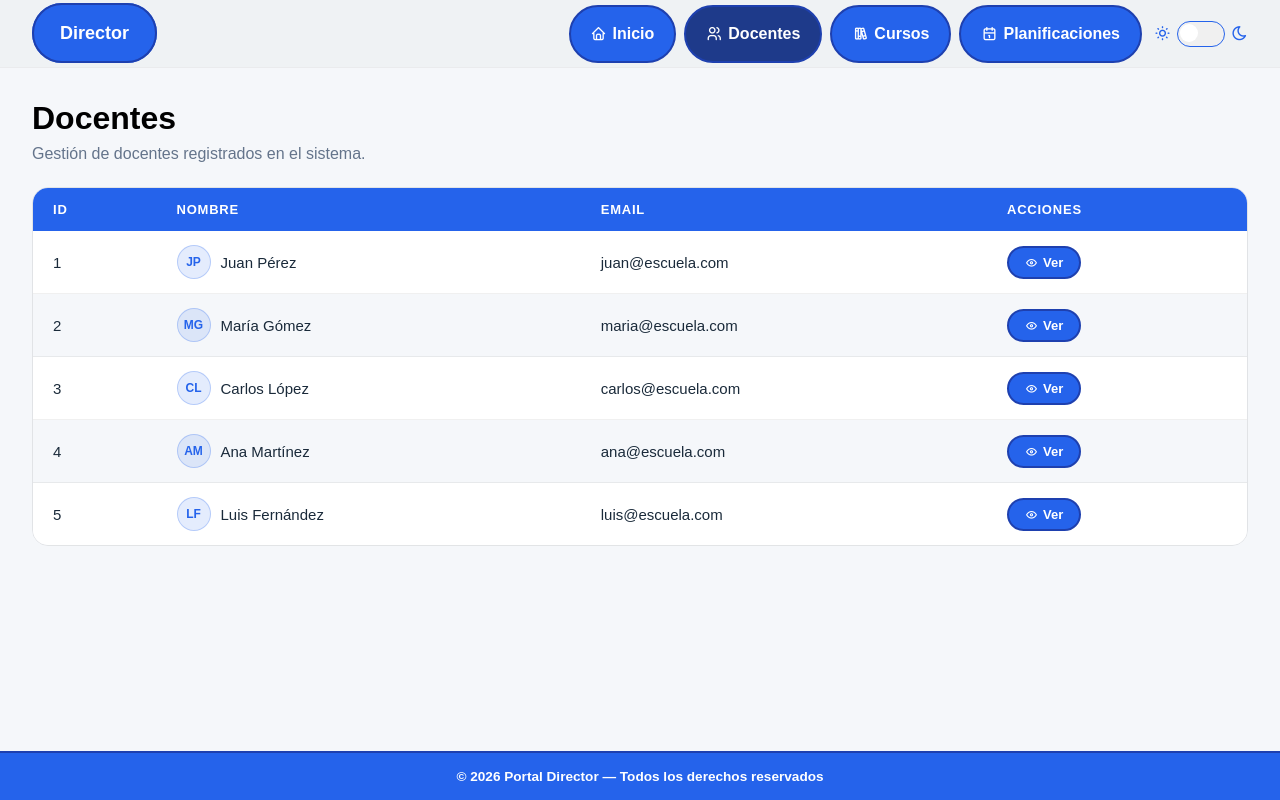
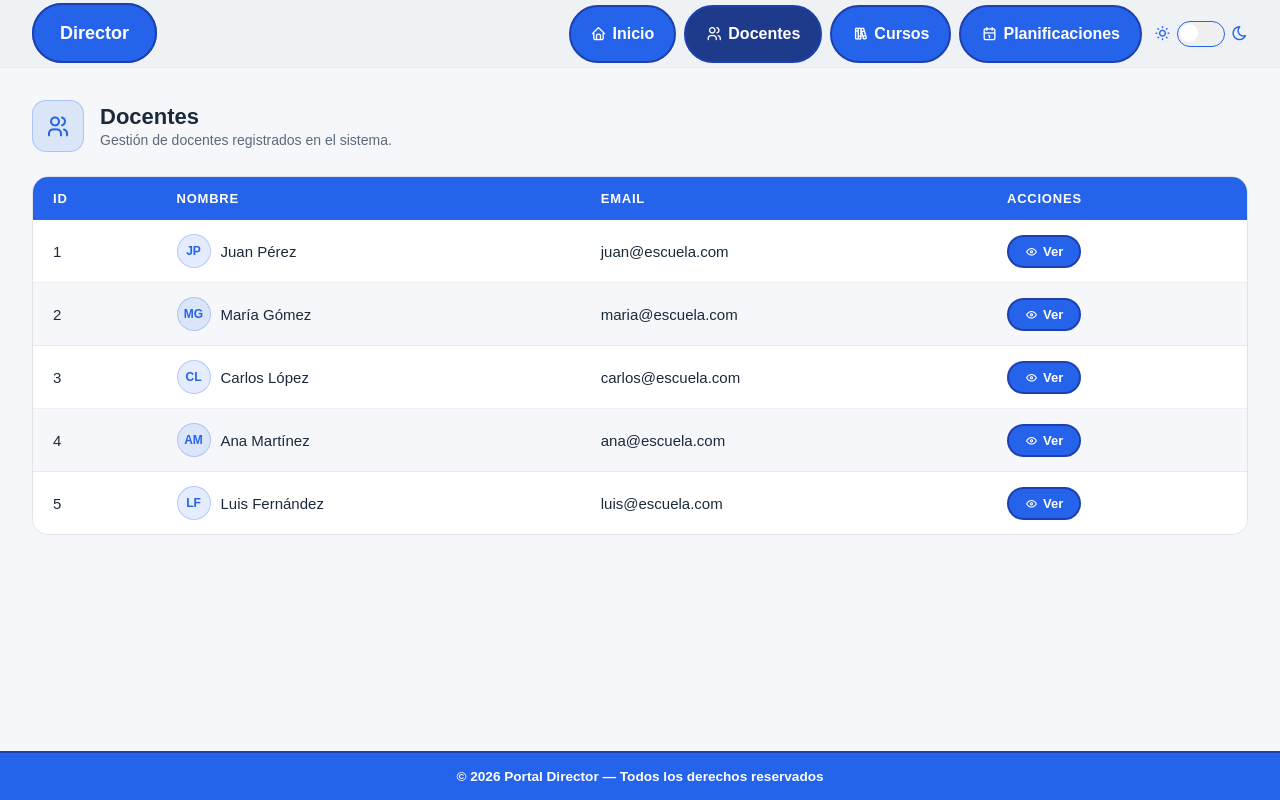
Before and after one commit to juanimol19/planificar-v2, a Vue app in the folder frontend/: page /director/docentes in a window 1280 px wide. Built offline with nearby package versions, Linux system fonts and the light colour scheme.

Commit message:
cambios en las views

```diff
--- a/frontend/src/views/director/CursosView.vue
+++ b/frontend/src/views/director/CursosView.vue
@@ -3,29 +3,68 @@ import DirectorCursosTable from '@/components/director/DirectorCursosTable.vue'
 </script>
 
 <template>
-  <div class="page-header">
-    <h1>Cursos</h1>
-
-    <p>
-      Gestión de cursos registrados en el sistema.
-    </p>
-
+  <div class="page-wrapper">
+    <div class="page-header">
+      <div class="page-header-icon">
+        <i class="ti ti-books" aria-hidden="true"></i>
+      </div>
+      <div>
+        <h1 class="page-title">Cursos</h1>
+        <p class="page-subtitle">Gestión de cursos registrados en el sistema.</p>
+      </div>
+    </div>
     <DirectorCursosTable />
   </div>
 </template>
 
 <style scoped>
+.page-wrapper {
+  width: 100%;
+}
 
 .page-header {
-  margin-bottom: 1.5rem;
+  display: flex;
+  align-items: center;
+  gap: 16px;
+  margin-bottom: 0.5rem;
 }
 
-.page-header h1 {
-  margin-bottom: .5rem;
+.page-header-icon {
+  width: 52px;
+  height: 52px;
+  border-radius: 14px;
+  background: rgba(37, 99, 235, 0.12);
+  border: 1.5px solid rgba(37, 99, 235, 0.25);
+  display: flex;
+  align-items: center;
+  justify-content: center;
+  color: #2563eb;
+  font-size: 24px;
+  flex-shrink: 0;
 }
 
-.page-header p {
-  color: #64748b;
+.dark-mode .page-header-icon {
+  background: rgba(37, 99, 235, 0.08);
+  color: #60a5fa;
 }
 
+.page-title {
+  font-size: 22px;
+  font-weight: 700;
+  color: #1a2a3a;
+  margin-bottom: 2px;
+}
+
+.dark-mode .page-title {
+  color: #ffffff;
+}
+
+.page-subtitle {
+  font-size: 14px;
+  color: #5a6a7a;
+}
+
+.dark-mode .page-subtitle {
+  color: #aabbcc;
+}
 </style>
--- a/frontend/src/views/director/DirectorDashboardView.vue
+++ b/frontend/src/views/director/DirectorDashboardView.vue
@@ -1,76 +1,100 @@
 <script setup lang="ts">
+import { computed } from 'vue'
 import DirectorStatsCard from '@/components/director/DirectorStatsCard.vue'
+
+const nombreDirector = 'Carlos Rodríguez'
+
+const iniciales = computed(() =>
+  nombreDirector.split(' ').map(n => n[0]).join('').toUpperCase()
+)
+
+const fechaHoy = computed(() =>
+  new Date().toLocaleDateString('es-AR', {
+    weekday: 'long',
+    year: 'numeric',
+    month: 'long',
+    day: 'numeric',
+  })
+)
 </script>
 
 <template>
   <div class="dashboard-wrapper">
 
     <div class="welcome-banner">
+      <div class="avatar">{{ iniciales }}</div>
       <div class="welcome-text">
-        <h1>Bienvenido Director</h1>
-        <p>Panel de gestión académica y seguimiento institucional.</p>
+        <h1>Bienvenido, Dir. {{ nombreDirector }}</h1>
+        <p>{{ fechaHoy }} — Portal Director</p>
       </div>
     </div>
 
     <div class="stats-grid">
-
-      <DirectorStatsCard
-        title="Docentes"
-        :value="24"
-        icon="pi pi-users"
-      />
-
-      <DirectorStatsCard
-        title="Cursos"
-        :value="12"
-        icon="pi pi-book"
-      />
-
-      <DirectorStatsCard
-        title="Pendientes"
-        :value="8"
-        icon="pi pi-clock"
-      />
-
-      <DirectorStatsCard
-        title="Aprobadas"
-        :value="35"
-        icon="pi pi-check-circle"
-      />
-
+      <DirectorStatsCard title="Docentes"       :value="24" icon="ti-users"        />
+      <DirectorStatsCard title="Cursos"          :value="12" icon="ti-books"        />
+      <DirectorStatsCard title="Pendientes"      :value="8"  icon="ti-clock"        />
+      <DirectorStatsCard title="Aprobadas"       :value="35" icon="ti-circle-check" />
     </div>
 
   </div>
 </template>
 
-<style scoped>
+<style>
 .dashboard-wrapper {
   width: 100%;
 }
 
-.welcome-banner {
+/* ─── Banner ─────────────────────────────────────────────────────────────────── */
+
+.dashboard-wrapper .welcome-banner {
   background: #2563eb;
   border: 2px solid #1e40af;
   border-radius: 16px;
-
   padding: 1.5rem 2rem;
-
-  margin-bottom: 2rem;
+  display: flex;
+  align-items: center;
+  gap: 1rem;
+  margin-bottom: 1.5rem;
+  transition: background 0.3s, border-color 0.3s;
 }
 
-.welcome-text h1 {
-  color: white;
-  margin-bottom: 0.5rem;
+.dark-mode .dashboard-wrapper .welcome-banner {
+  background: #0f1923;
+  border-color: #2563eb;
 }
 
-.welcome-text p {
-  color: rgba(255,255,255,0.85);
+.dashboard-wrapper .avatar {
+  width: 52px;
+  height: 52px;
+  border-radius: 50%;
+  background: rgba(255, 255, 255, 0.2);
+  border: 2px solid rgba(255, 255, 255, 0.4);
+  display: flex;
+  align-items: center;
+  justify-content: center;
+  font-size: 20px;
+  font-weight: 700;
+  color: #ffffff;
+  flex-shrink: 0;
 }
 
-.stats-grid {
+.dashboard-wrapper .welcome-text h1 {
+  font-size: 18px;
+  font-weight: 700;
+  color: #ffffff;
+  margin-bottom: 2px;
+}
+
+.dashboard-wrapper .welcome-text p {
+  font-size: 13px;
+  color: rgba(255, 255, 255, 0.8);
+}
+
+/* ─── Stats grid ─────────────────────────────────────────────────────────────── */
+
+.dashboard-wrapper .stats-grid {
   display: grid;
-  grid-template-columns: repeat(auto-fit, minmax(220px, 1fr));
-
-  gap: 1.5rem;
+  grid-template-columns: repeat(auto-fill, minmax(240px, 1fr));
+  gap: 14px;
 }
 </style>
--- a/frontend/src/views/director/DocentesView.vue
+++ b/frontend/src/views/director/DocentesView.vue
@@ -3,29 +3,68 @@ import DirectorDocentesTable from '@/components/director/DirectorDocentesTable.v
 </script>
 
 <template>
-  <div class="page-header">
-    <h1>Docentes</h1>
-
-    <p>
-      Gestión de docentes registrados en el sistema.
-    </p>
-
+  <div class="page-wrapper">
+    <div class="page-header">
+      <div class="page-header-icon">
+        <i class="ti ti-users" aria-hidden="true"></i>
+      </div>
+      <div>
+        <h1 class="page-title">Docentes</h1>
+        <p class="page-subtitle">Gestión de docentes registrados en el sistema.</p>
+      </div>
+    </div>
     <DirectorDocentesTable />
   </div>
 </template>
 
 <style scoped>
+.page-wrapper {
+  width: 100%;
+}
 
 .page-header {
-  margin-bottom: 1.5rem;
+  display: flex;
+  align-items: center;
+  gap: 16px;
+  margin-bottom: 0.5rem;
 }
 
-.page-header h1 {
-  margin-bottom: .5rem;
+.page-header-icon {
+  width: 52px;
+  height: 52px;
+  border-radius: 14px;
+  background: rgba(37, 99, 235, 0.12);
+  border: 1.5px solid rgba(37, 99, 235, 0.25);
+  display: flex;
+  align-items: center;
+  justify-content: center;
+  color: #2563eb;
+  font-size: 24px;
+  flex-shrink: 0;
 }
 
-.page-header p {
-  color: #64748b;
+.dark-mode .page-header-icon {
+  background: rgba(37, 99, 235, 0.08);
+  color: #60a5fa;
 }
 
+.page-title {
+  font-size: 22px;
+  font-weight: 700;
+  color: #1a2a3a;
+  margin-bottom: 2px;
+}
+
+.dark-mode .page-title {
+  color: #ffffff;
+}
+
+.page-subtitle {
+  font-size: 14px;
+  color: #5a6a7a;
+}
+
+.dark-mode .page-subtitle {
+  color: #aabbcc;
+}
 </style>
--- a/frontend/src/views/director/PlanificacionesView.vue
+++ b/frontend/src/views/director/PlanificacionesView.vue
@@ -3,29 +3,68 @@ import DirectorPlanificacionesTable from '@/components/director/DirectorPlanific
 </script>
 
 <template>
-  <div class="page-header">
-    <h1>Planificaciones</h1>
-
-    <p>
-      Gestión de planificaciones enviadas por los docentes.
-    </p>
-
+  <div class="page-wrapper">
+    <div class="page-header">
+      <div class="page-header-icon">
+        <i class="ti ti-calendar" aria-hidden="true"></i>
+      </div>
+      <div>
+        <h1 class="page-title">Planificaciones</h1>
+        <p class="page-subtitle">Gestión y revisión de planificaciones enviadas por los docentes.</p>
+      </div>
+    </div>
     <DirectorPlanificacionesTable />
   </div>
 </template>
 
 <style scoped>
+.page-wrapper {
+  width: 100%;
+}
 
 .page-header {
-  margin-bottom: 1.5rem;
+  display: flex;
+  align-items: center;
+  gap: 16px;
+  margin-bottom: 0.5rem;
 }
 
-.page-header h1 {
-  margin-bottom: .5rem;
+.page-header-icon {
+  width: 52px;
+  height: 52px;
+  border-radius: 14px;
+  background: rgba(37, 99, 235, 0.12);
+  border: 1.5px solid rgba(37, 99, 235, 0.25);
+  display: flex;
+  align-items: center;
+  justify-content: center;
+  color: #2563eb;
+  font-size: 24px;
+  flex-shrink: 0;
 }
 
-.page-header p {
-  color: #64748b;
+.dark-mode .page-header-icon {
+  background: rgba(37, 99, 235, 0.08);
+  color: #60a5fa;
 }
 
+.page-title {
+  font-size: 22px;
+  font-weight: 700;
+  color: #1a2a3a;
+  margin-bottom: 2px;
+}
+
+.dark-mode .page-title {
+  color: #ffffff;
+}
+
+.page-subtitle {
+  font-size: 14px;
+  color: #5a6a7a;
+}
+
+.dark-mode .page-subtitle {
+  color: #aabbcc;
+}
 </style>
```
